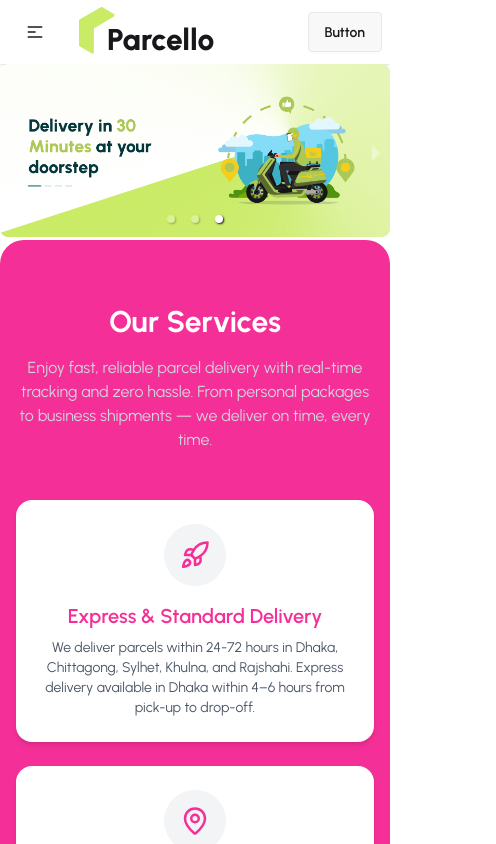
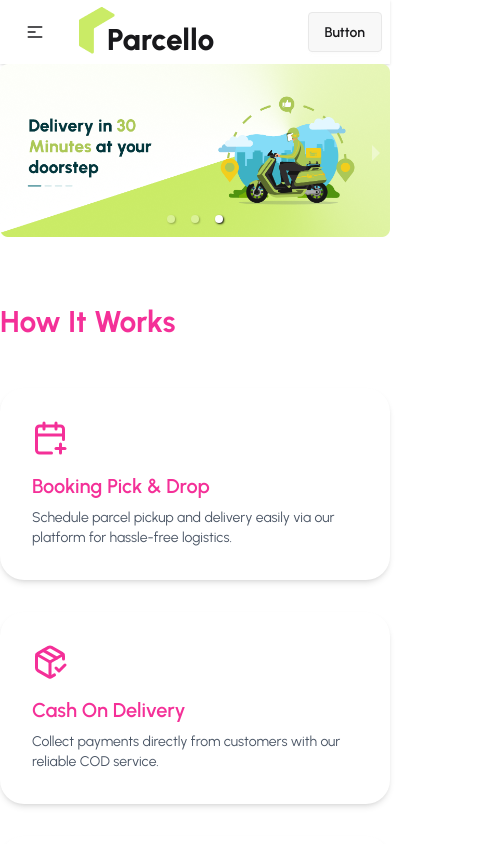
Before and after one commit to md-zeon/Parcello, a React (Vite) app in the folder parcello-client/: page / in a window 390 px wide. Shown: the top 844 px of the page, 496 px wide, since content can reach past the window. Built offline with nearby package versions, Linux system fonts and the light colour scheme.

Commit message:
Added How It Works Section

```diff
--- /dev/null
+++ b/parcello-client/src/pages/Home/BeMerchant/BeMerchant.jsx
@@ -0,0 +1,26 @@
+import locationMerchant from "../../../assets/location-merchant.png";
+const BeMerchant = () => {
+	return (
+		<div className='hero bg-secondary bg-[url("assets/be-a-merchant-bg.png")] p-20 rounded-4xl bg-top bg-contain bg-no-repeat'>
+			<div className='hero-content flex-col lg:flex-row-reverse'>
+				<img
+					src={locationMerchant}
+					className='max-w-sm'
+				/>
+				<div>
+					<h1 className='text-5xl text-white font-bold'>Merchant and Customer Satisfaction is Our First Priority</h1>
+					<p className='py-6 text-gray-300'>
+						We offer the lowest delivery charge with the highest value along with 100% safety of your product. Pathao
+						courier delivers your parcels in every corner of Bangladesh right on time.
+					</p>
+					<div className='space-x-4'>
+						<button className='btn btn-primary rounded-full'>Become a Merchant</button>
+						<button className='btn btn-primary btn-outline rounded-full'>Earn with Parcello Courier</button>
+					</div>
+				</div>
+			</div>
+		</div>
+	);
+};
+
+export default BeMerchant;
--- a/parcello-client/src/pages/Home/Benefits/Benefits.jsx
+++ b/parcello-client/src/pages/Home/Benefits/Benefits.jsx
@@ -48,7 +48,7 @@ const Benefits = () => {
 					>
 						{/* Image */}
 						<div className='md:w-52 flex items-center justify-center'>
-							<div className='w-60 h-60 bg-gray-50 rounded-xl flex items-center justify-center'>
+							<div className='w-60 h-60 rounded-xl flex items-center justify-center'>
 								<img
 									src={benefit.image}
 									alt={benefit.title}
--- a/parcello-client/src/pages/Home/Home.jsx
+++ b/parcello-client/src/pages/Home/Home.jsx
@@ -1,15 +1,19 @@
 import Banner from "./Banner/Banner";
+import BeMerchant from "./BeMerchant/BeMerchant";
 import Benefits from "./Benefits/Benefits";
 import ClientLogosMarquee from "./ClientLogosMarquee/ClientLogosMarquee";
+import HowItWorks from "./howItWorks/howItWorks";
 import OurServices from "./Services/OurServices";
 
 const Home = () => {
 	return (
 		<div>
 			<Banner />
+			<HowItWorks />
 			<OurServices />
 			<ClientLogosMarquee />
 			<Benefits />
+			<BeMerchant />
 		</div>
 	);
 };
--- /dev/null
+++ b/parcello-client/src/pages/Home/howItWorks/howItWorks.jsx
@@ -0,0 +1,56 @@
+import React from "react";
+import { LuCalendarPlus, LuPackageCheck, LuMapPin, LuUsers } from "react-icons/lu";
+
+const howItWorks = [
+	{
+		id: 1,
+		title: "Booking Pick & Drop",
+		description: "Schedule parcel pickup and delivery easily via our platform for hassle-free logistics.",
+		icon: LuCalendarPlus,
+	},
+	{
+		id: 2,
+		title: "Cash On Delivery",
+		description: "Collect payments directly from customers with our reliable COD service.",
+		icon: LuPackageCheck,
+	},
+	{
+		id: 3,
+		title: "Delivery Hub",
+		description: "Our local hubs ensure quicker distribution and last-mile delivery across regions.",
+		icon: LuMapPin,
+	},
+	{
+		id: 4,
+		title: "Booking SME & Corporate",
+		description: "Tailored logistics for small businesses and corporate clients with advanced booking features.",
+		icon: LuUsers,
+	},
+];
+
+const HowItWorks = () => {
+	return (
+		<section className='py-16 bg-base-100'>
+			<div className='mb-12'>
+				<h2 className='text-3xl md:text-4xl font-bold text-secondary mb-2'>How It Works</h2>
+			</div>
+
+			<div className='grid grid-cols-1 sm:grid-cols-2 lg:grid-cols-4 gap-8'>
+				{howItWorks.map(({ id, title, description, icon: Icon }) => (
+					<div
+						key={id}
+						className='bg-white rounded-3xl p-8 shadow-md hover:shadow-xl transition duration-300 flex flex-col'
+					>
+						<div className='text-4xl text-secondary mb-4'>
+							<Icon />
+						</div>
+						<h3 className='text-xl font-semibold text-secondary mb-2'>{title}</h3>
+						<p className='text-gray-600 text-sm'>{description}</p>
+					</div>
+				))}
+			</div>
+		</section>
+	);
+};
+
+export default HowItWorks;
```
